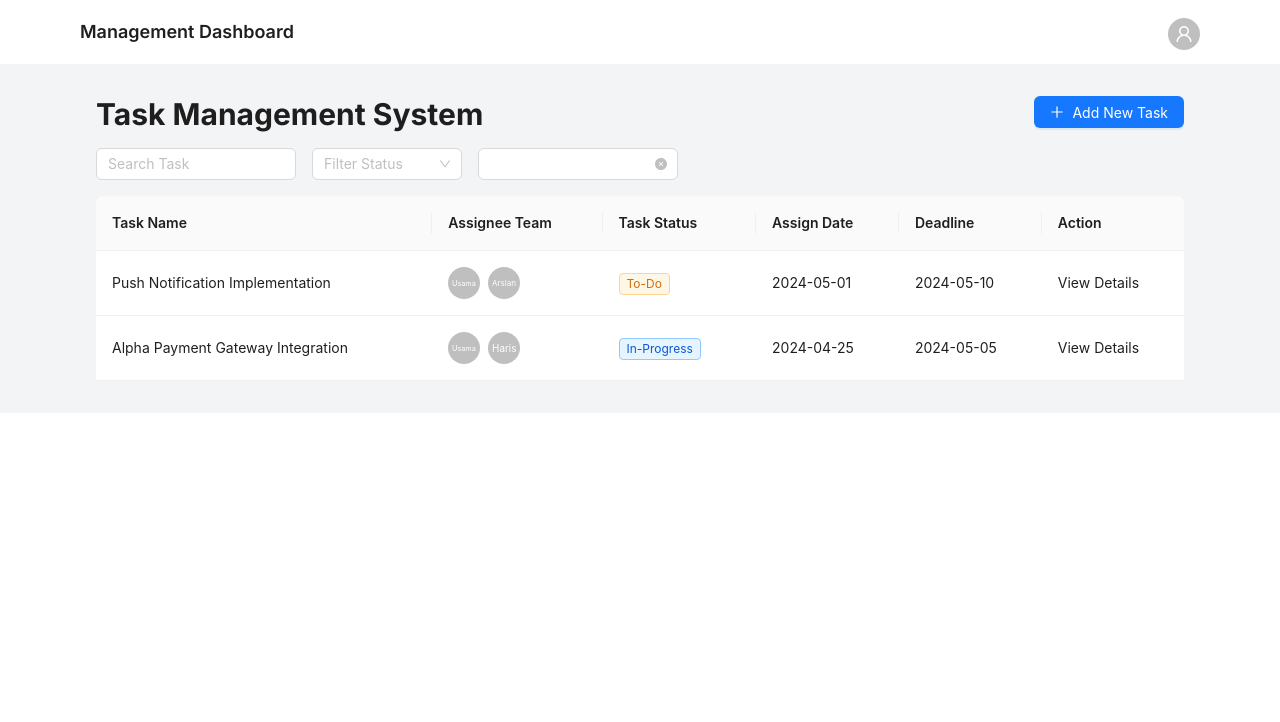
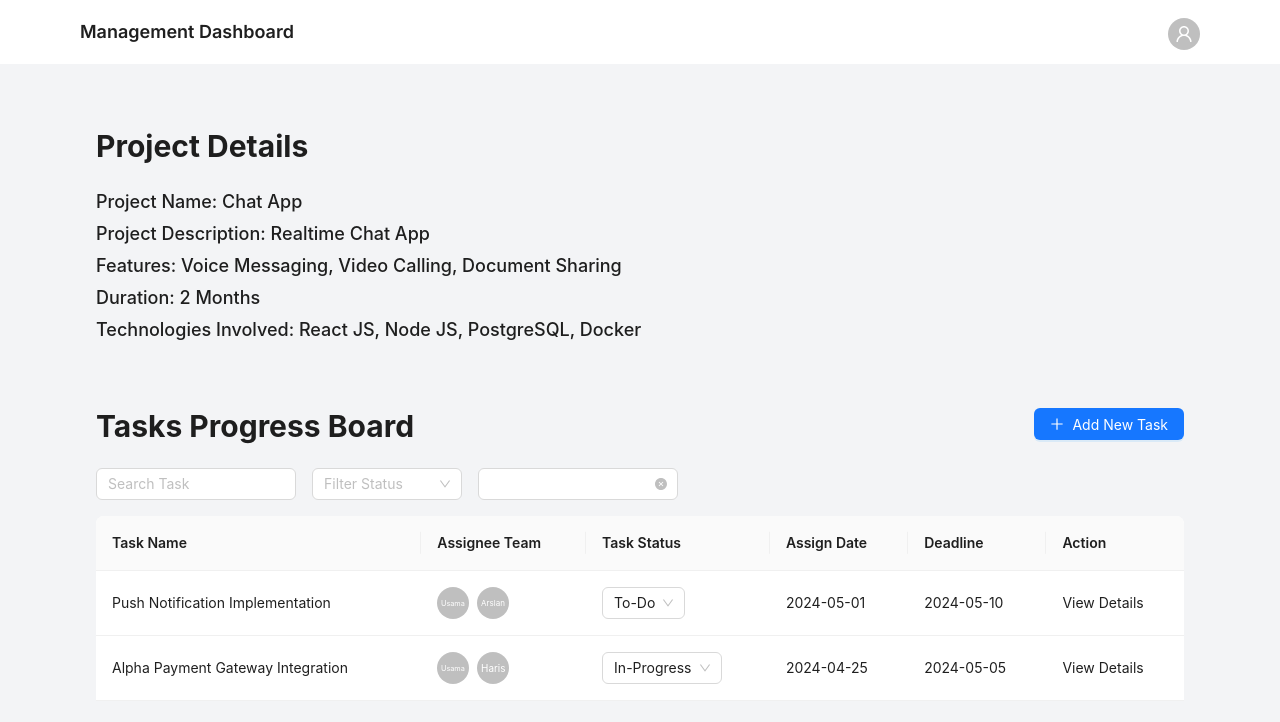
Before and after one commit to ArslanZafarr/management-dashboard-nextjs-antdesign, a Next.js app: page /projects/1 in a window 1280 px wide. Shown: the top 722 px of the page. Built offline with nearby package versions, Linux system fonts and the light colour scheme.

Commit message:
add middleware to redirect unauthenticated user and make changes in ui

```diff
--- a/src/app/components/header/Navbar.js
+++ b/src/app/components/header/Navbar.js
@@ -2,15 +2,20 @@
 import React, { useState } from "react";
 import { UserOutlined, LogoutOutlined } from "@ant-design/icons";
 import { Layout, Avatar, Dropdown, Menu } from "antd";
+import Cookies from "js-cookie";
+import Link from "next/link";
+import { useRouter } from "next/navigation";
 
-const { Header, Content } = Layout;
+const { Header } = Layout;
 
 const Navbar = () => {
-  const [collapsed, setCollapsed] = useState(false);
-
+  const router = useRouter();
   const handleMenuClick = ({ key }) => {
     if (key === "logout") {
       // Handle logout action
+
+      Cookies.remove("user");
+      router.push("/login");
     }
   };
 
@@ -25,14 +30,15 @@ const Navbar = () => {
 
   return (
     <Header className="bg-white shadow flex items-center justify-between px-20 bg-gray-100">
+      <Link href="/">
         <div className="text-lg font-semibold">Management Dashboard</div>
+      </Link>
       <div>
         <Dropdown overlay={menu} trigger={["click"]}>
           <Avatar icon={<UserOutlined />} />
         </Dropdown>
       </div>
     </Header>
-
   );
 };
 
--- /dev/null
+++ b/src/app/components/wrapperLayout/wrapperLayout.js
@@ -0,0 +1,25 @@
+"use client";
+import { usePathname } from "next/navigation";
+import Navbar from "../header/Navbar";
+
+export default function WrapperLayout({ children }) {
+  const pathname = usePathname();
+
+  const excludedPaths = ["/login"];
+
+  const isChangeLayoutPage = excludedPaths.some((path) => {
+    if (typeof path === "string") {
+      return path === pathname;
+    } else if (path instanceof RegExp) {
+      return path.test(pathname);
+    }
+    return false;
+  });
+
+  return (
+    <>
+      {!isChangeLayoutPage && <Navbar />}
+      {children}
+    </>
+  );
+}
--- a/src/app/layout.js
+++ b/src/app/layout.js
@@ -1,8 +1,9 @@
-"use client"
+"use client";
 import { Inter } from "next/font/google";
 import "./globals.css";
 import Navbar from "./components/header/Navbar";
 import { QueryClient, QueryClientProvider } from "@tanstack/react-query";
+import WrapperLayout from "./components/wrapperLayout/wrapperLayout";
 
 const inter = Inter({ subsets: ["latin"] });
 
@@ -19,8 +20,7 @@ export default function RootLayout({ children }) {
     <html lang="en">
       <body className={inter.className}>
         <QueryClientProvider client={queryClient}>
-          <Navbar />
-          {children}
+          <WrapperLayout>{children}</WrapperLayout>
         </QueryClientProvider>
       </body>
     </html>
--- a/src/app/login/page.js
+++ b/src/app/login/page.js
@@ -5,7 +5,7 @@ import Cookies from "js-cookie";
 import { useRouter } from "next/navigation";
 
 const Page = () => {
-  const router = useRouter()
+  const router = useRouter();
 
   const correctUsername = "admin";
   const correctPassword = "admin";
@@ -22,11 +22,11 @@ const Page = () => {
     if (username === correctUsername && password === correctPassword) {
       message.success("User logged in successfully");
 
-      Cookies.set("userSession", JSON.stringify(values), {
+      Cookies.set("user", JSON.stringify(values), {
         expires: expirationDate,
       });
-      router.push("/")
 
+      router.push("/");
     } else {
       message.error("Incorrect username or password");
     }
--- a/src/app/projects/[project]/page.js
+++ b/src/app/projects/[project]/page.js
@@ -1,9 +1,9 @@
 "use client";
+
 import React, { useState, useEffect } from "react";
 import {
   Layout,
   Table,
-  Tag,
   Avatar,
   Modal,
   Input,
@@ -24,6 +24,10 @@ const Page = () => {
   const [data, setData] = useState([]);
   const [filteredData, setFilteredData] = useState([]);
   const [visible, setVisible] = useState(false);
+
+  const [viewTaskModalVisible, setViewTaskModalVisible] = useState(false);
+
+  const [viewTaskDetails, setViewTaskDetails] = useState(null);
   const [form] = Form.useForm();
   const [searchValue, setSearchValue] = useState("");
   const [filterValue, setFilterValue] = useState(null);
@@ -83,18 +87,16 @@ const Page = () => {
       title: "Task Status",
       dataIndex: "taskStatus",
       key: "taskStatus",
-      render: (status) => (
-        <Tag
-          color={
-            status === "To-Do"
-              ? "orange"
-              : status === "In-Progress"
-              ? "blue"
-              : "green"
-          }
+      render: (status, record) => (
+        <Select
+          defaultValue={status}
+          onChange={(value) => changeStatus(record.id, value)}
         >
-          {status}
-        </Tag>
+          <Option value="To-Do">To-Do</Option>
+          <Option value="In-Progress">In-Progress</Option>
+          <Option value="Done">Done</Option>
+          <Option value="Review">Review</Option>
+        </Select>
       ),
     },
     {
@@ -117,7 +119,12 @@ const Page = () => {
   ];
 
   const handleViewDetails = (record) => {
-    console.log("View details:", record);
+    setViewTaskDetails(record);
+    setViewTaskModalVisible(true);
+  };
+
+  const handleViewTaskCancel = () => {
+    setViewTaskModalVisible(false);
   };
 
   const showModal = () => {
@@ -127,6 +134,17 @@ const Page = () => {
   const handleCancel = () => {
     setVisible(false);
     form.resetFields();
+  };
+
+  const changeStatus = (taskId, status) => {
+    const updatedData = data.map((task) => {
+      if (task.id === taskId) {
+        return { ...task, taskStatus: status };
+      }
+      return task;
+    });
+    setData(updatedData);
+    setFilteredData(updatedData);
   };
 
   const onFinish = (values) => {
@@ -182,10 +200,26 @@ const Page = () => {
   };
 
   return (
-    <Content className="p-4 bg-gray-100">
-      <div className="py-4 px-20">
-        <div className="flex justify-between mb-4">
-          <h1 className="text-3xl font-bold">Task Management System</h1>
+    <Layout style={{ minHeight: "100vh" }}>
+      <Content className="p-4 bg-gray-100" style={{ height: "100%" }}>
+        <div className="py-12 px-20">
+          {/* Project Details Section */}
+          <div className="mb-16">
+            <h2 className="text-3xl font-bold mb-6">Project Details</h2>
+            <p className="text-lg font-medium mb-1">Project Name: Chat App</p>
+            <p className="text-lg font-medium mb-1">
+              Project Description: Realtime Chat App
+            </p>
+            <p className="text-lg font-medium mb-1">
+              Features: Voice Messaging, Video Calling, Document Sharing
+            </p>
+            <p className="text-lg font-medium mb-1">Duration: 2 Months</p>
+            <p className="text-lg font-medium mb-1">
+              Technologies Involved: React JS, Node JS, PostgreSQL, Docker
+            </p>
+          </div>
+          <div className="flex justify-between mb-6">
+            <h1 className="text-3xl font-bold">Tasks Progress Board</h1>
             <Button type="primary" icon={<PlusOutlined />} onClick={showModal}>
               Add New Task
             </Button>
@@ -212,21 +246,58 @@ const Page = () => {
             </Select>
             <Select
               style={{ width: 200 }}
-            placeholder="Filter Team Member"
+              placeholder="Filter Member"
               allowClear
               value={teamMemberFilter}
               onChange={handleTeamMemberFilter}
             >
-            {data
-              .flatMap((task) => task.assigneeTeam)
-              .map((member) => (
+              {[...new Set(data.flatMap((task) => task.assigneeTeam))].map(
+                (member) => (
                   <Option key={member} value={member}>
                     {member}
                   </Option>
-              ))}
+                )
+              )}
             </Select>
           </div>
-        <Table columns={columns} dataSource={filteredData} pagination={false} />
+          <Table
+            columns={columns}
+            dataSource={filteredData}
+            pagination={false}
+          />
+
+          <Modal
+            title="Task Details"
+            visible={viewTaskModalVisible}
+            onCancel={handleViewTaskCancel}
+            footer={null}
+            className="rounded-lg"
+            bodyStyle={{ padding: "24px" }}
+          >
+            {viewTaskDetails && (
+              <div>
+                <p className="text-lg font-semibold mb-4">
+                  {viewTaskDetails.taskName}
+                </p>
+                <p>
+                  <strong>Assignee Team:</strong>{" "}
+                  {viewTaskDetails.assigneeTeam.join(", ")}
+                </p>
+                <p>
+                  <strong>Task Status:</strong> {viewTaskDetails.taskStatus}
+                </p>
+                <p>
+                  <strong>Assign Date:</strong> {viewTaskDetails.assignDate}
+                </p>
+                <p>
+                  <strong>Deadline:</strong> {viewTaskDetails.deadline}
+                </p>
+                <p>
+                  <strong>Description:</strong> {viewTaskDetails.description}
+                </p>
+              </div>
+            )}
+          </Modal>
 
           <Modal
             title="Add New Task"
@@ -268,7 +339,9 @@ const Page = () => {
               <Form.Item
                 name="taskStatus"
                 label="Task Status"
-              rules={[{ required: true, message: "Please select task status" }]}
+                rules={[
+                  { required: true, message: "Please select task status" },
+                ]}
               >
                 <Select>
                   <Option value="To-Do">To-Do</Option>
@@ -280,7 +353,9 @@ const Page = () => {
               <Form.Item
                 name="dateRange"
                 label="Date Range"
-              rules={[{ required: true, message: "Please select date range" }]}
+                rules={[
+                  { required: true, message: "Please select date range" },
+                ]}
               >
                 <RangePicker />
               </Form.Item>
@@ -293,6 +368,7 @@ const Page = () => {
           </Modal>
         </div>
       </Content>
+    </Layout>
   );
 };
 
```
Also changed, not shown: src/middleware.ts (added, +22 -0 lines). Lines whose indentation alone changed are shown as unchanged.
